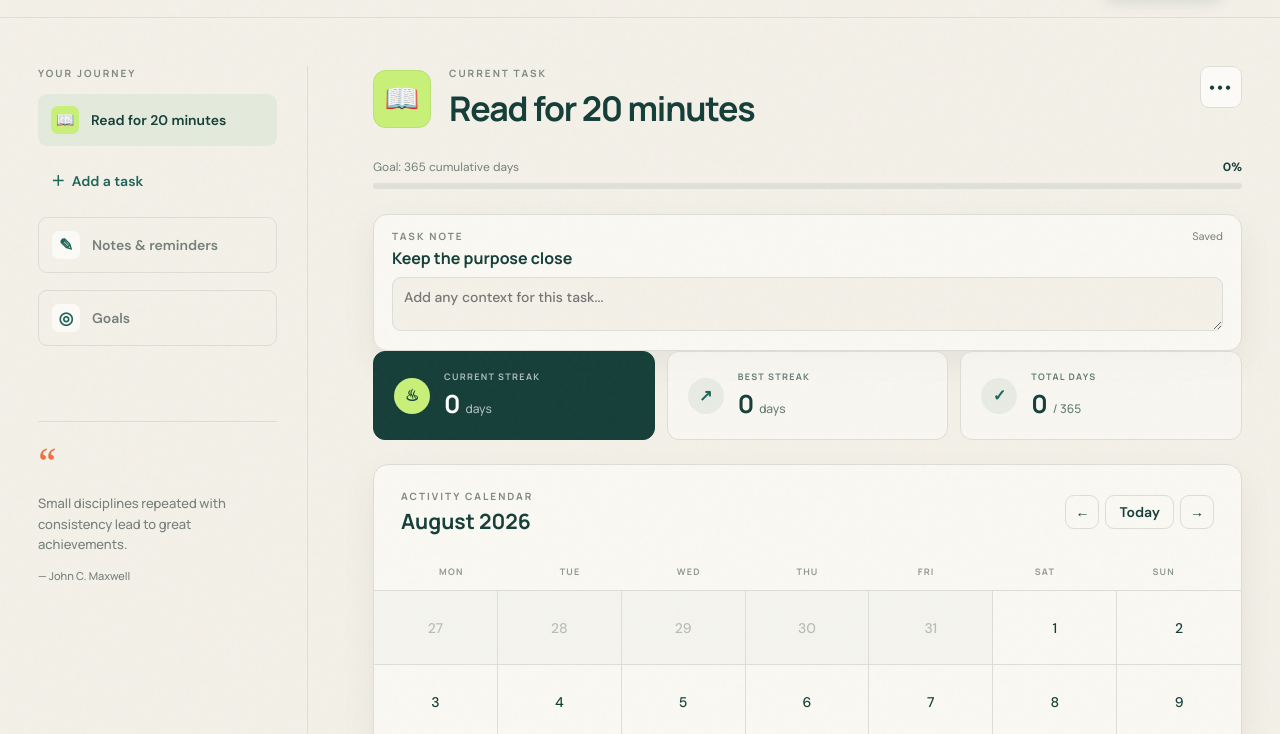
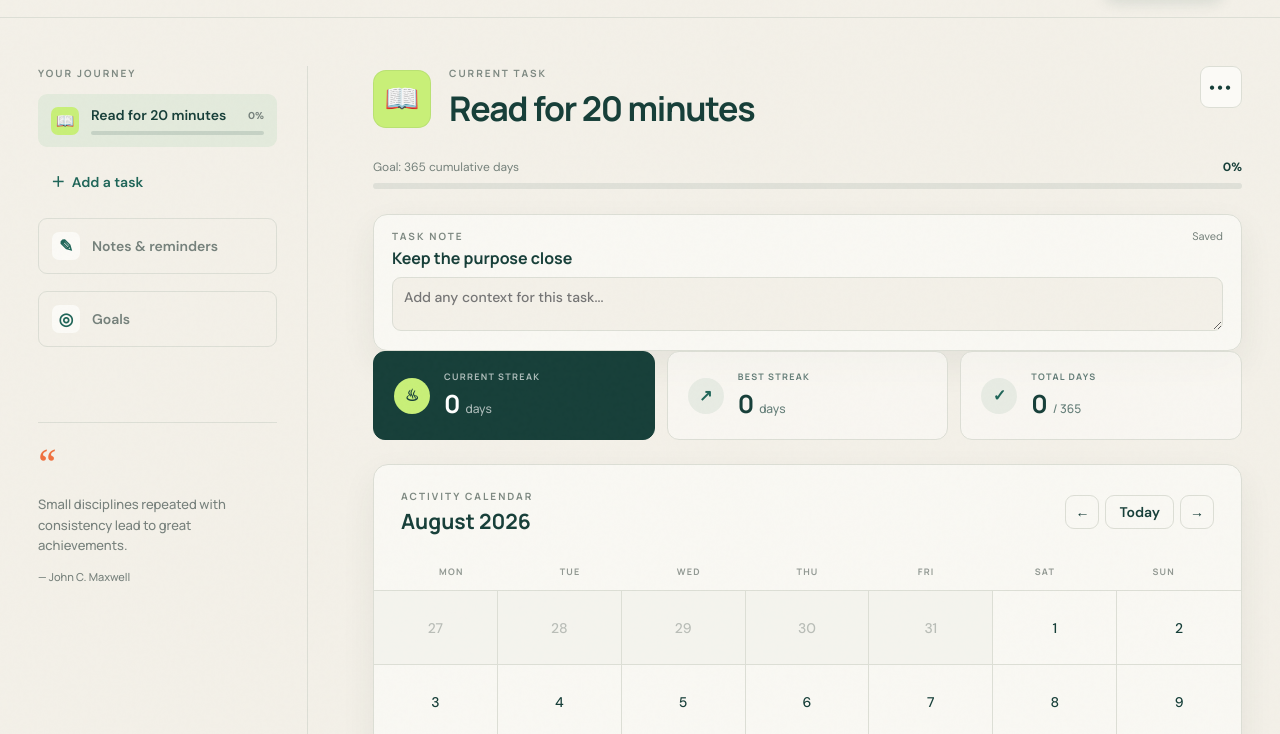
Before and after one commit to asdf-5844/Daymark, a plain HTML site: page index.html in a window 1280 px wide. Shown: the part 66-800 px from the top of the page. Drawn offline with Linux system fonts and the light colour scheme.

Commit message:
progress bar on task side

```diff
--- a/app.js
+++ b/app.js
@@ -141,13 +141,32 @@ function showGoals() {
 }
 function renderTaskList() {
   $("#taskList").innerHTML = tasks
-    .map(
-      (task) => `
+    .map((task) => {
+      const totalDays = new Set(task.completions).size;
+      const goalMode = task.goalMode || "cumulative";
+      const progressDays =
+        goalMode === "consecutive"
+          ? calculateStreaks(task).current
+          : totalDays;
+      const percentage = Math.min(
+        100,
+        Math.round((progressDays / task.goal) * 100),
+      );
+
+      return `
         <button class="task-item ${task.id === activeTaskId ? "active" : ""}" data-id="${task.id}">
           <span class="mini-icon">${task.icon}</span>
-          <span>${escapeHtml(task.name)}</span>
-        </button>`,
-    )
+          <span class="task-item-info">
+            <span class="task-item-label">
+              <span class="task-item-name">${escapeHtml(task.name)}</span>
+              <span class="task-item-percent">${percentage}%</span>
+            </span>
+            <span class="task-item-progress" role="progressbar" aria-label="${escapeHtml(task.name)} progress" aria-valuenow="${percentage}" aria-valuemin="0" aria-valuemax="100">
+              <i style="width: ${percentage}%"></i>
+            </span>
+          </span>
+        </button>`;
+    })
     .join("");
 
   document.querySelectorAll(".task-item").forEach((button) => {
@@ -159,7 +178,6 @@ function renderTaskList() {
     });
   });
 }
-
 function renderCalendar() {
   const year = displayedMonth.getFullYear();
   const month = displayedMonth.getMonth();
--- a/styles.css
+++ b/styles.css
@@ -1256,3 +1256,60 @@ body.dark .goals-card { background: #163630 }
   font-weight: 500;
   line-height: 1.45
 }
+/* Sidebar task progress */
+.task-item-info {
+  display: block;
+  flex: 1;
+  min-width: 0
+}
+
+.task-item-label {
+  display: flex;
+  align-items: center;
+  justify-content: space-between;
+  gap: 8px;
+  min-width: 0
+}
+
+.task-item-name {
+  overflow: hidden;
+  text-overflow: ellipsis;
+  white-space: nowrap
+}
+
+.task-item-percent {
+  flex: 0 0 auto;
+  color: var(--muted);
+  font-size: 10px;
+  font-weight: 700
+}
+
+.task-item-progress {
+  display: block;
+  width: 100%;
+  height: 4px;
+  margin-top: 7px;
+  overflow: hidden;
+  border-radius: 999px;
+  background: var(--line)
+}
+
+.task-item-progress i {
+  display: block;
+  height: 100%;
+  border-radius: inherit;
+  background: var(--green);
+  transition: width .35s ease
+}
+
+.task-item.active .task-item-progress {
+  background: rgba(23, 63, 57, .14)
+}
+
+.task-item.active .task-item-progress i {
+  background: var(--green)
+}
+
+body.dark .task-item.active .task-item-progress {
+  background: rgba(255, 255, 255, .18)
+}
```
